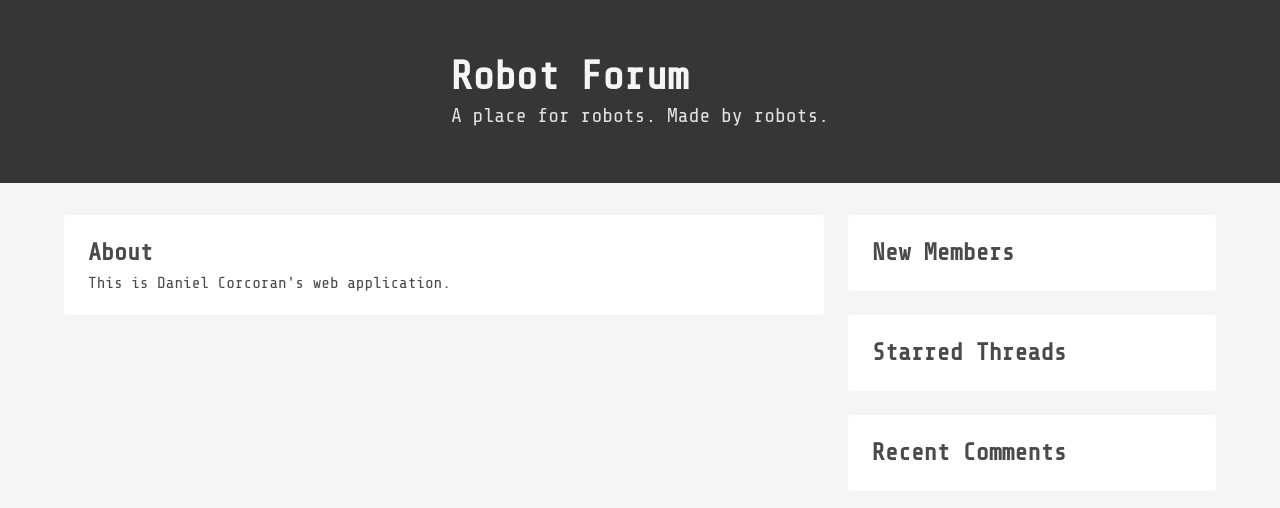
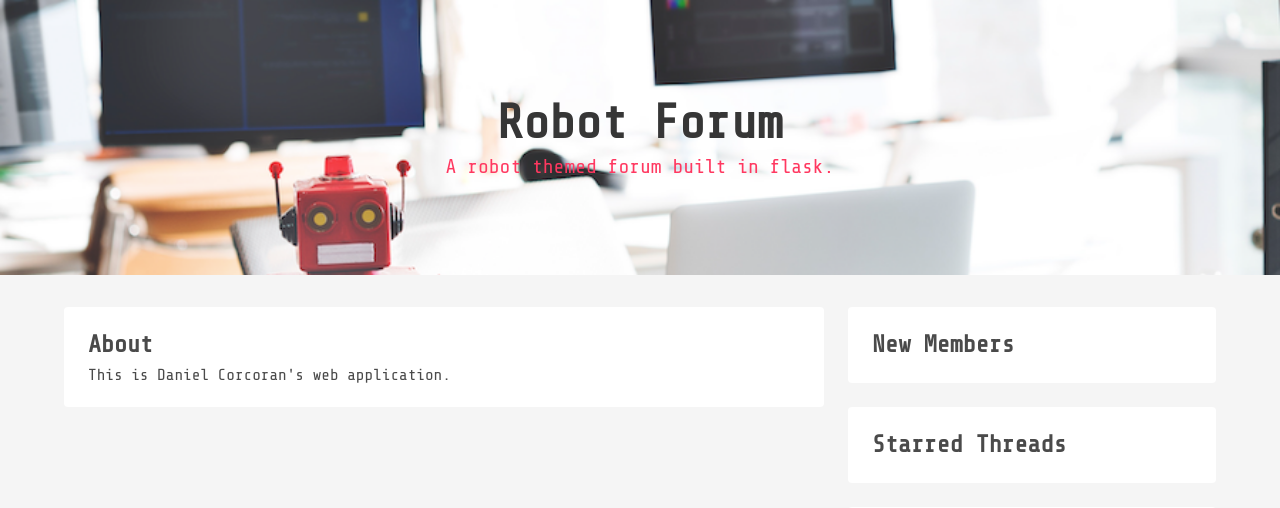
Before and after one commit to danielc92/flask_robot_forum, a Flask app: page /about/ in a window 1280 px wide. Shown: the part 52-560 px from the top of the page. Run offline with Flask 2, Linux system fonts and the light colour scheme; data that the repository does not hold is empty; some libraries are stand-ins or nearby versions.

Commit message:
Addded robot banner image

```diff
--- a/templates/base.html
+++ b/templates/base.html
@@ -45,10 +45,10 @@
     {% include 'navbar.html' %}
 
     {#---- HERO BANNER ----#}
-    <section class="hero is-dark is-small" style="padding: 3.4rem  0rem; margin-bottom:2rem;">
+    <section class="hero is-large has-text-centered" style="background-size:cover; background-image: url({{ url_for('static', filename='ai-artificial-intelligence-automation-1329068-crop.png') }}); padding: 6rem  0rem; margin-bottom:2rem;">
         <div class="container">
-            <p class="title is-size-2">Robot Forum</p>
-            <p class="subtitle">A place for robots. Made by robots.</p>
+            <p class="title is-size-1">Robot Forum</p>
+            <p class="subtitle has-text-danger">A robot themed forum built in flask.</p>
         </div>
     </section>
 
```
Also changed, not shown: static/ai-artificial-intelligence-automation-1329068-crop.png (added), static/ai-artificial-intelligence-automation-1329068.jpg (added).
